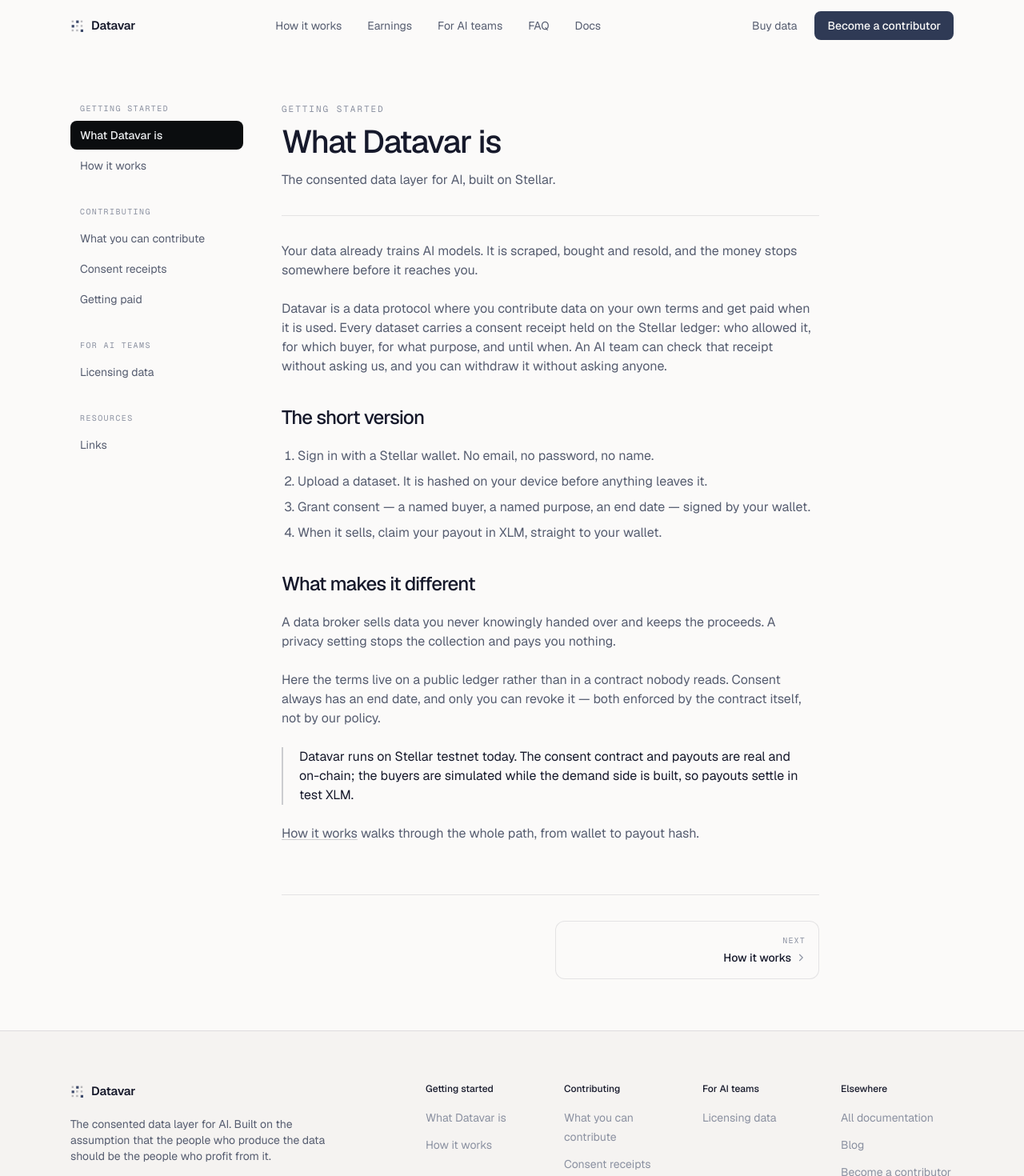
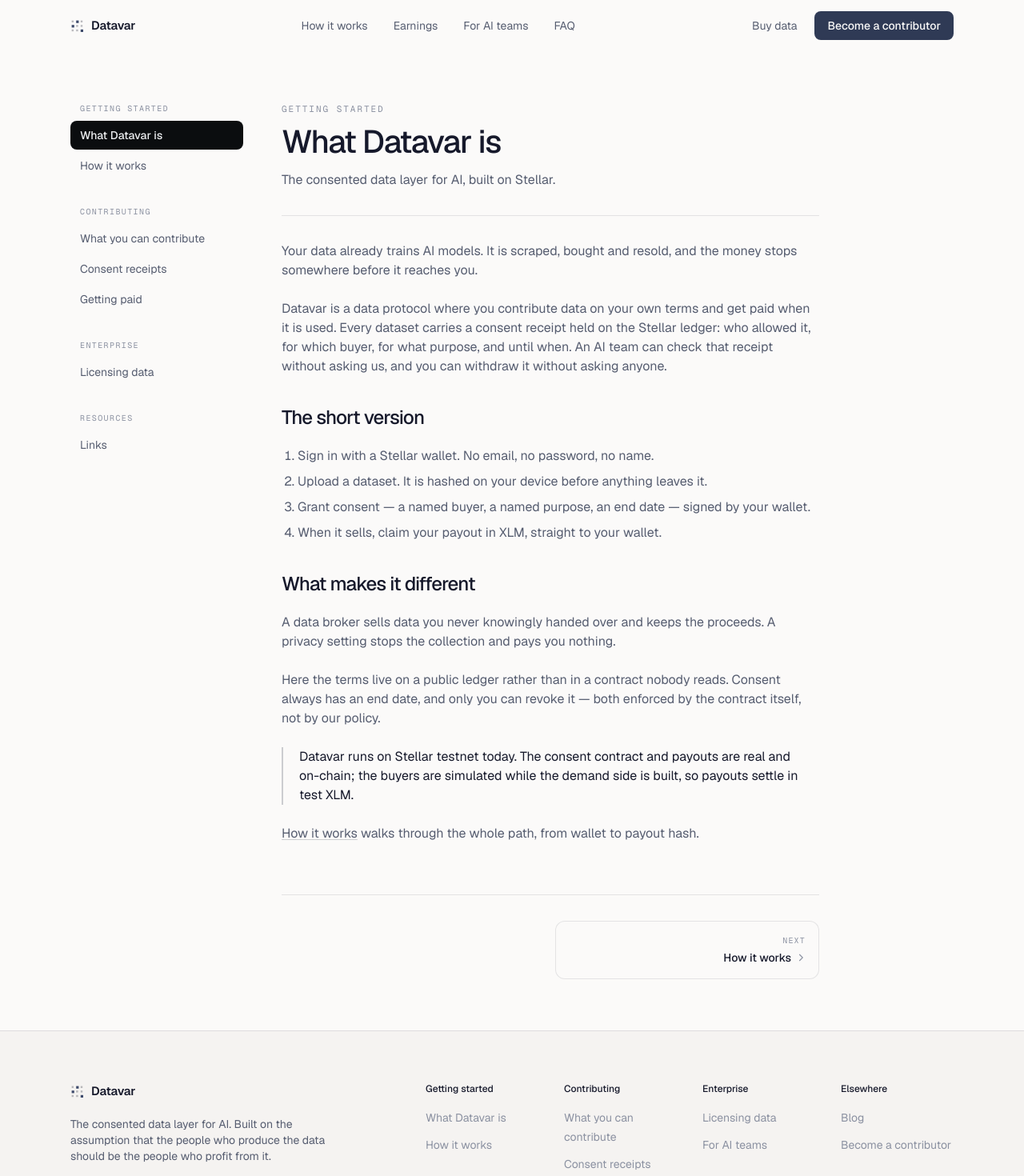
Before and after one commit to AtaGuler0/datavar, a Next.js app: page /docs in a window 1280 px wide. Shown: the top 1470 px of the page at 80% size. Built offline with nearby package versions, Linux system fonts and the light colour scheme.

Commit message:
Rework how the docs are reached, and how they arrive

```diff
--- a/src/app/globals.css
+++ b/src/app/globals.css
@@ -97,6 +97,23 @@
   transform: none;
 }
 
+/* Arrival transition for a docs page — see components/docs/doc-article.tsx.
+   Reveal can't do this job: it waits for an intersection, and a page that is
+   already in view on arrival never gets one. This runs on mount instead.
+   Shorter and shallower than a scroll reveal on purpose — the reader asked
+   for this page, so the motion is there to show the swap, not to be noticed.
+   The reduced-motion block below collapses it to nothing. */
+@keyframes doc-enter {
+  from {
+    opacity: 0;
+    transform: translateY(8px);
+  }
+}
+
+.doc-enter {
+  animation: doc-enter 0.32s var(--ease-out-soft) both;
+}
+
 @media (prefers-reduced-motion: reduce) {
   html {
     scroll-behavior: auto;
--- a/src/components/docs/doc-article.tsx
+++ b/src/components/docs/doc-article.tsx
@@ -13,7 +13,10 @@
   const { prev, next } = docNeighbours(page.slug);
 
   return (
-    <article className="max-w-2xl py-12 md:py-16">
+    /* Keyed on the slug so moving between two docs pages remounts the article
+       and the animation runs again — without it React reuses the element and
+       only the text changes, which is the snap this is here to soften. */
+    <article key={page.slug} className="doc-enter max-w-2xl py-12 md:py-16">
       <header className="border-b border-rule pb-8">
         {group && <p className="eyebrow text-ink-faint">{group.title}</p>}
         <h1 className="display mt-3 text-[2rem] font-medium text-balance text-ink sm:text-[2.5rem]">
--- a/src/components/site-footer.tsx
+++ b/src/components/site-footer.tsx
@@ -15,26 +15,35 @@
  */
 
 /** The docs groups worth surfacing in a footer, in order. */
-const FOOTER_GROUPS = ["Getting started", "Contributing", "For AI teams"];
+const FOOTER_GROUPS = ["Getting started", "Contributing", "Enterprise"];
+
+/** Links that sit under a group heading without being docs pages themselves.
+ *  Keyed by group title, so renaming a group in `docs.ts` has to be mirrored
+ *  here — an unmatched key drops the link silently. */
+const EXTRA_LINKS: Record<string, { label: string; href: string }[]> = {
+  Enterprise: [{ label: "For AI teams", href: "/docs/licensing" }],
+};
 
 const COLUMNS = FOOTER_GROUPS.map((title) => {
   const group = DOC_GROUPS.find((g) => g.title === title);
   return {
     title,
-    links:
-      group?.pages.map((page) => ({
+    links: [
+      ...(group?.pages.map((page) => ({
         label: page.title,
         href: docHref(page.slug),
-      })) ?? [],
+      })) ?? []),
+      ...(EXTRA_LINKS[title] ?? []),
+    ],
   };
 });
 
-/** The rest of the site, for a reader who came here looking for the exits. */
+/** The rest of the site, for a reader who came here looking for the exits.
+ *  The docs index isn't listed here — "Read the docs" beside it already goes
+ *  there, and one column over the pages themselves are linked one by one. */
 const ELSEWHERE = [
-  { label: "All documentation", href: "/docs" },
   { label: "Blog", href: "/blog" },
   { label: "Become a contributor", href: "/dashboard" },
-  { label: "For AI teams", href: "/docs/licensing" },
 ];
 
 export function SiteFooter() {
@@ -72,8 +81,10 @@
               <div key={column.title}>
                 <h3 className="text-xs font-medium text-ink">{column.title}</h3>
                 <ul className="mt-4 space-y-2.5">
+                  {/* Keyed on the label too: a column can carry two links to
+                      the same page under different names. */}
                   {column.links.map((link) => (
-                    <li key={link.href}>
+                    <li key={`${link.label}:${link.href}`}>
                       <Link
                         href={link.href}
                         className="text-sm text-ink-faint transition-colors hover:text-ink"
--- a/src/components/site-nav.tsx
+++ b/src/components/site-nav.tsx
@@ -70,14 +70,6 @@
               {link.label}
             </SectionLink>
           ))}
-          {/* A real route, so a real Link: it prefetches and navigates, which
-              SectionLink's fragment handling has nothing to offer. */}
-          <Link
-            href="/docs"
-            className="text-sm text-ink-dim transition-colors hover:text-ink"
-          >
-            Docs
-          </Link>
         </div>
 
         <div className="hidden items-center gap-2 md:flex">
@@ -130,13 +122,6 @@
                 {link.label}
               </SectionLink>
             ))}
-            <Link
-              href="/docs"
-              onClick={() => setOpen(false)}
-              className="border-b border-rule py-4 text-lg text-ink"
-            >
-              Docs
-            </Link>
           </div>
           <Link
             href="/dashboard"
--- a/src/lib/docs.ts
+++ b/src/lib/docs.ts
@@ -184,7 +184,7 @@
     ],
   },
   {
-    title: "For AI teams",
+    title: "Enterprise",
     pages: [
       {
         slug: "licensing",
```
